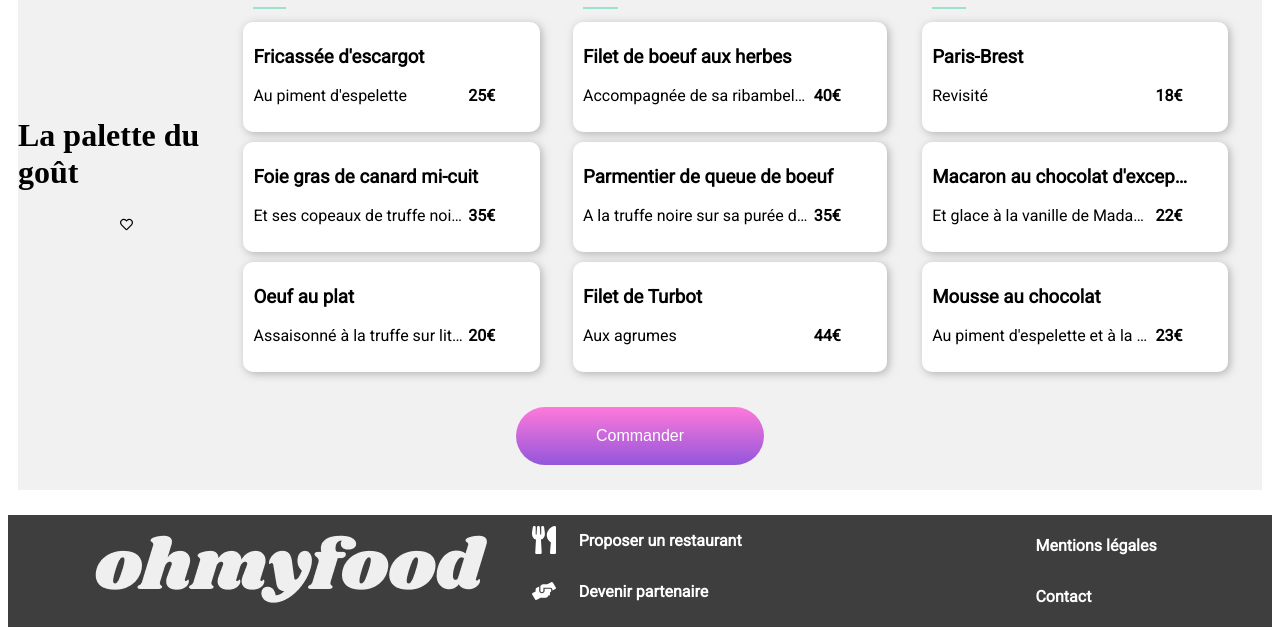
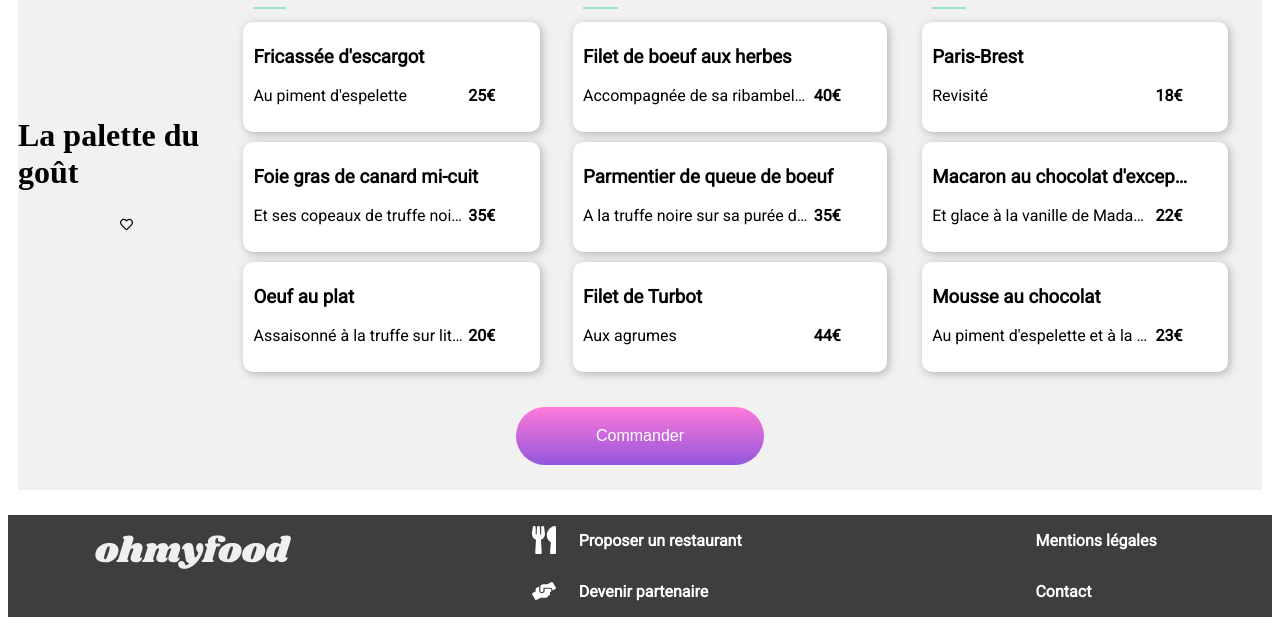
Before and after one commit to Akilai-lab/PEREZMarina_3_07122020, a website: page Projet3Brackets/pagesMenu/laPaletteDuGout/index.html in a window 1280 px wide. Shown: the part 415-1050 px from the top of the page. Drawn offline with Linux system fonts and the light colour scheme; a web font is replaced by a local one.

Commit message:
image logo adapté Page accueil et restaurants

```diff
--- a/Projet3Brackets/pagesMenu/laPaletteDuGout/index.html
+++ b/Projet3Brackets/pagesMenu/laPaletteDuGout/index.html
@@ -153,7 +153,7 @@
         </section>
         <footer>
             <div class="logoBdWhite">
-                <img src="assets/ohmyfood.png" alt="logo footer"/>
+                <img src="../../css/assets/ohmyfood@2x.svg" alt="logo footer"/>
             </div>
             <div class="actions">
                 <div class="action">
```
